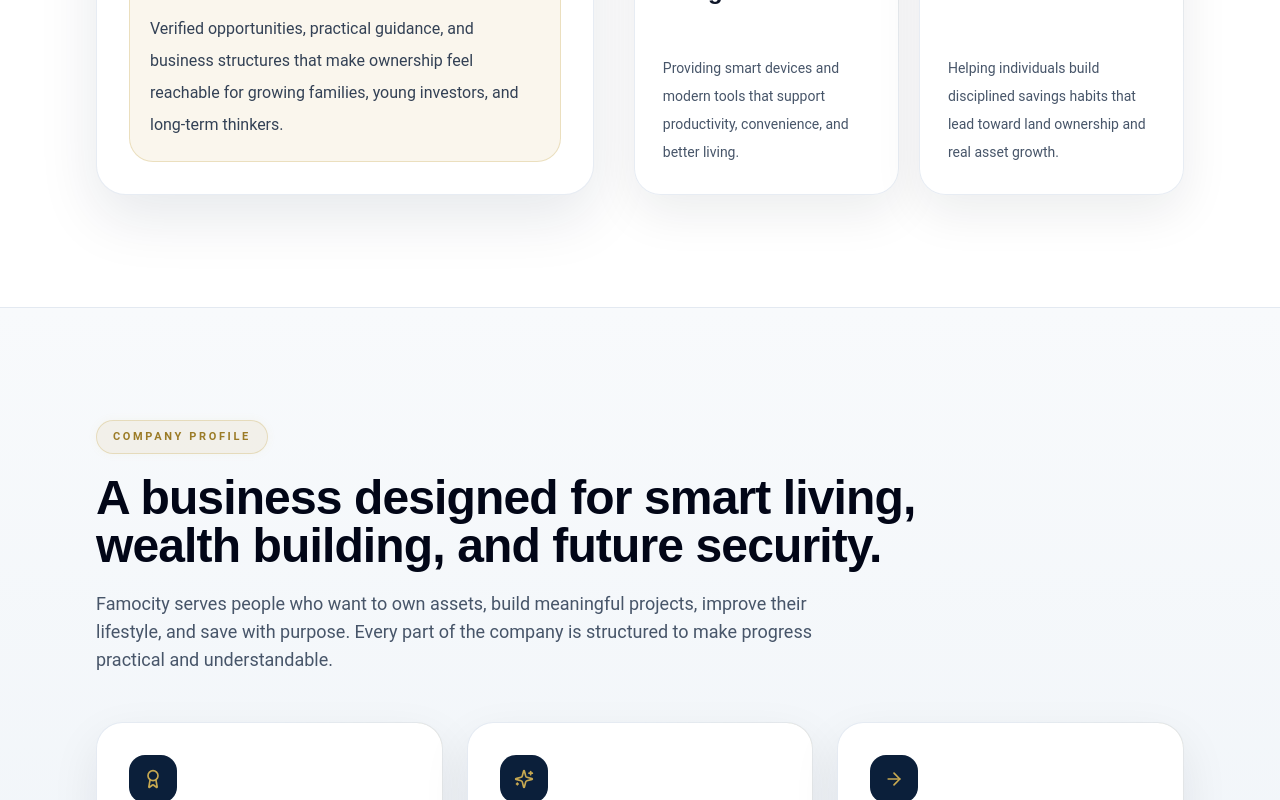
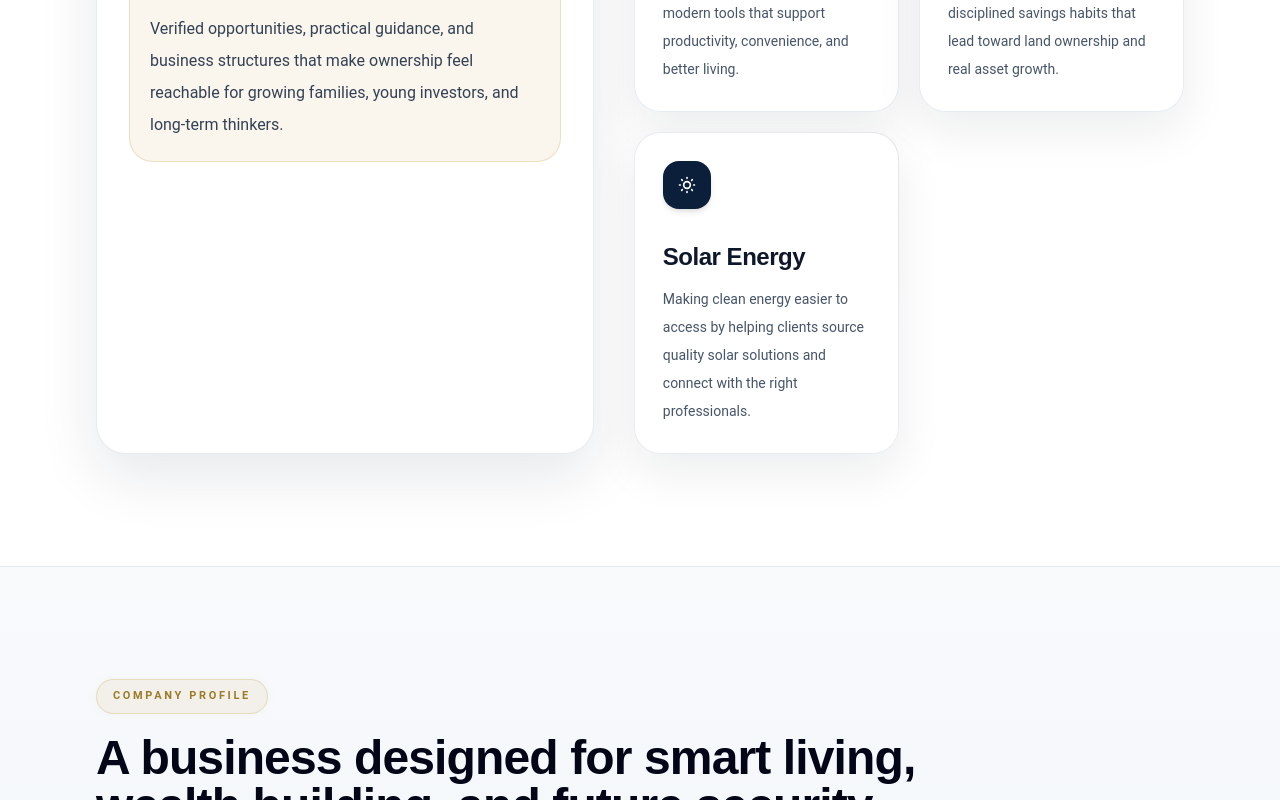
Before and after one commit to Greenelray/famocitygroup-website, a Next.js app: page / in a window 1280 px wide. Shown: the part 1640-2440 px from the top of the page. Built offline with nearby package versions, Linux system fonts and the light colour scheme; no server answers.

Commit message:
Add solar pillar and Greenland Phase II

```diff
--- a/app/page.tsx
+++ b/app/page.tsx
@@ -13,7 +13,8 @@
   Phone,
   ShieldCheck,
   Sparkles,
-  Smartphone
+  Smartphone,
+  SunMedium
 } from "lucide-react";
 import auditorPhoto from "../auditor.jpeg";
 import founderStoryPhoto from "../manager3.jpeg";
@@ -31,7 +32,7 @@
 import { getSessionUser } from "@/lib/session";
 
 const stats = [
-  { value: "4", label: "Integrated business pillars" },
+  { value: "5", label: "Integrated business pillars" },
   { value: "Trust", label: "Verified, transparent guidance" },
   { value: "Long-term", label: "Asset-focused value creation" }
 ];
@@ -60,6 +61,12 @@
     copy:
       "Helping individuals build disciplined savings habits that lead toward land ownership and real asset growth.",
     icon: BadgeDollarSign
+  },
+  {
+    title: "Solar Energy",
+    copy:
+      "Making clean energy easier to access by helping clients source quality solar solutions and connect with the right professionals.",
+    icon: SunMedium
   }
 ];
 
@@ -90,6 +97,12 @@
 
 const propertyImages = [
   {
+    src: "/greenland-phase-ii.jpeg",
+    alt: "Greenland Phase II Olodu Ogwashi-Uku",
+    title: "Greenland Phase II",
+    location: "Olodu Ogwashi-Uku, Delta State"
+  },
+  {
     src: "/villa-abraka.jpeg",
     alt: "Famocity Villa Abraka",
     title: "Famocity Villa Abraka",
@@ -106,6 +119,19 @@
     alt: "Everess Palm City",
     title: "Everess Palm City",
     location: "Olodu Ibusa, Delta State"
+  }
+];
+
+const consultancyServices = [
+  {
+    title: "Real Estate Purchase Consultancy",
+    copy:
+      "We help you find and own land anywhere in Nigeria, whether you are buying for investment, land banking, or building your dream home. Our team helps you search, verify, and secure genuine properties with a process that stays smooth, transparent, and trustworthy."
+  },
+  {
+    title: "Property Legitimacy Check Consultancy",
+    copy:
+      "We verify property documents, check authenticity, and guide buyers or investors through the real risks before money changes hands. This helps you avoid costly mistakes, understand what you are buying, and move with clarity and confidence."
   }
 ];
 
@@ -370,7 +396,7 @@
             </p>
           </Reveal>
 
-          <div className="mt-12 grid auto-rows-fr gap-6 md:grid-cols-2 xl:grid-cols-4">
+          <div className="mt-12 grid auto-rows-fr gap-6 md:grid-cols-2 xl:grid-cols-5">
             {services.map((service, index) => {
               const Icon = service.icon;
               return (
@@ -403,13 +429,39 @@
               {[
                 "Safe and verified land opportunities.",
                 "Straightforward communication and transparent processes.",
-                "Accessible pathways into ownership for first-time buyers."
+                "Accessible pathways into ownership for first-time buyers.",
+                "Consultancy support for property search, verification, and safe decision-making."
               ].map((point) => (
                 <div key={point} className="flex items-start gap-3 text-base text-slate-600">
                   <ShieldCheck className="mt-1 text-[#c8a951]" size={18} />
                   <span>{point}</span>
                 </div>
               ))}
+            </div>
+
+            <div className="mt-10 grid gap-4">
+              {consultancyServices.map((item) => (
+                <div key={item.title} className="rounded-[1.5rem] border border-slate-200 bg-white p-5 shadow-sm">
+                  <p className="text-xs font-semibold uppercase tracking-[0.22em] text-[#9b7b26]">{item.title}</p>
+                  <p className="mt-3 text-sm leading-7 text-slate-600">{item.copy}</p>
+                </div>
+              ))}
+            </div>
+
+            <div className="mt-10 rounded-[1.8rem] border border-[#0b1f3a]/10 bg-[#0b1f3a] p-6 text-white shadow-xl">
+              <p className="text-xs font-semibold uppercase tracking-[0.24em] text-[#eadba6]">Featured now</p>
+              <h3 className="mt-3 text-2xl font-semibold">Greenland Phase II</h3>
+              <p className="mt-2 text-sm uppercase tracking-[0.16em] text-slate-200">Olodu Ogwashi-Uku, Delta State</p>
+              <div className="mt-5 grid gap-3 sm:grid-cols-2">
+                <div className="rounded-2xl bg-white/10 px-4 py-4">
+                  <p className="text-[11px] font-semibold uppercase tracking-[0.18em] text-[#eadba6]">Price</p>
+                  <p className="mt-2 text-xl font-bold">N1.980M</p>
+                </div>
+                <div className="rounded-2xl bg-white/10 px-4 py-4">
+                  <p className="text-[11px] font-semibold uppercase tracking-[0.18em] text-[#eadba6]">Plot size</p>
+                  <p className="mt-2 text-xl font-bold">450 SQM</p>
+                </div>
+              </div>
             </div>
           </Reveal>
 
@@ -418,7 +470,7 @@
       </section>
 
       <section className="section-block bg-white">
-        <div className="section-shell grid gap-6 lg:grid-cols-2">
+        <div className="section-shell grid gap-6 xl:grid-cols-3">
           <Reveal>
             <div className="glass-card h-full p-8 sm:p-10">
               <div className="inline-flex h-14 w-14 items-center justify-center rounded-2xl bg-[#0b1f3a] text-[#c8a951]">
@@ -443,6 +495,33 @@
           </Reveal>
 
           <Reveal delay={0.08}>
+            <div className="glass-card h-full p-8 sm:p-10">
+              <div className="rounded-[1.5rem] border border-slate-200/80 bg-slate-50 p-5">
+                <Image
+                  src="/famocity-solar-energy.png"
+                  alt="Famocity Solar Energy logo"
+                  width={790}
+                  height={312}
+                  className="h-auto w-full"
+                />
+              </div>
+              <span className="section-label mt-6">Solar Energy</span>
+              <h2 className="mt-5 text-2xl font-semibold text-slate-900 sm:text-3xl">
+                Affordable solar access without the usual stress.
+              </h2>
+              <p className="mt-4 text-base leading-8 text-slate-600">
+                At Famocity Real Estate &amp; Construction Ltd, we understand that reliable power is essential, but it should not be expensive or complicated. Through Famocity Energy, we help make solar solutions more affordable and accessible for individuals, businesses, and property owners.
+              </p>
+              <p className="mt-4 text-base leading-8 text-slate-600">
+                We do not position ourselves as system managers. We act as trusted facilitators who help you source quality solar solutions, connect with the right professionals, and choose cost-effective options that fit your budget and energy needs.
+              </p>
+              <p className="mt-5 text-sm font-semibold uppercase tracking-[0.22em] text-[#c8a951]">
+                Simpler, smarter, within reach
+              </p>
+            </div>
+          </Reveal>
+
+          <Reveal delay={0.12}>
             <div className="glass-card h-full p-8 sm:p-10">
               <div className="inline-flex h-14 w-14 items-center justify-center rounded-2xl bg-[#0b1f3a] text-[#c8a951]">
                 <Smartphone size={24} />
@@ -642,7 +721,7 @@
                 <span className="section-label">Famocity Academy</span>
                 <h2 className="section-title">Learn the ownership principles behind the brand.</h2>
                 <p className="section-copy">
-                  Famocity now includes a course platform where students can sign up, pay on the website, and return to a protected learning dashboard anytime.
+                  Explore Famocity learning previews on the website, then continue to the dedicated Selar course page when you are ready to buy and start learning.
                 </p>
               </div>
               <div className="glass-card p-6">
```
Also changed, not shown: public/famocity-solar-energy.png (added), public/greenland-phase-ii.jpeg (added).
